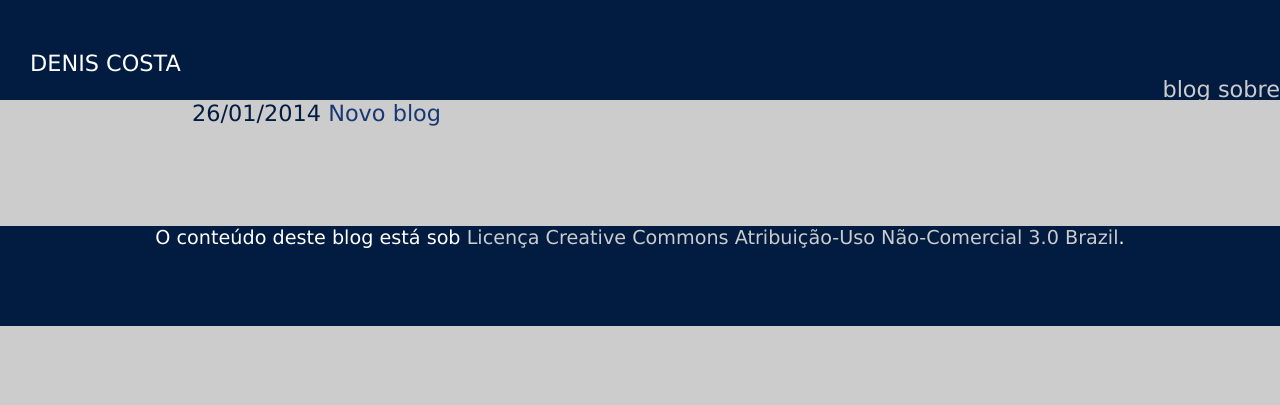
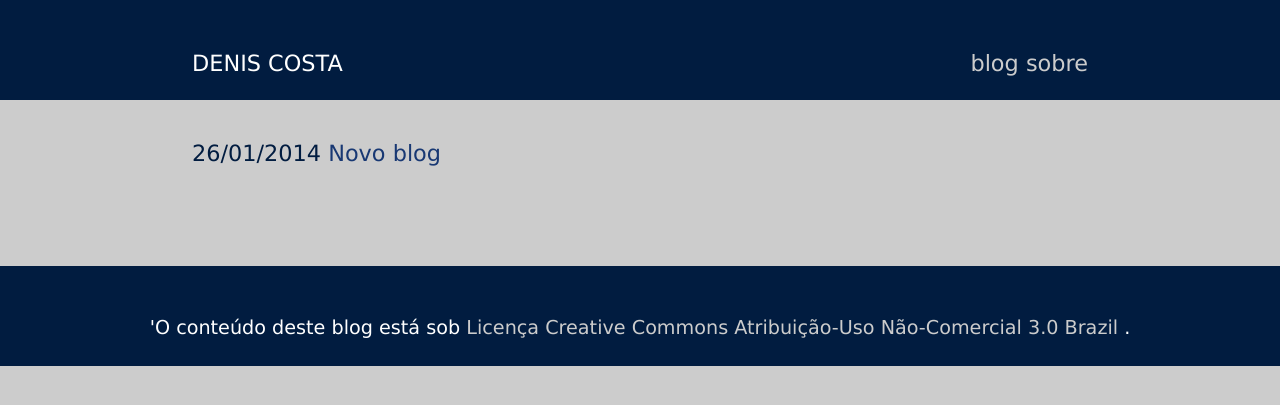
Before and after one commit to deniscostadsc/deniscostadsc.github.io, a Jekyll site: the page built from index.html, in a window 1280 px wide. Shown: the top 405 px of the page. Built offline with Jekyll 4.4.1, drawn with Linux system fonts in a browser that asks for light colours; Markdown is read by kramdown in place of the engine named in the settings.

Commit message:
Fix de problemas de layout.

```diff
--- a/_layouts/default.html
+++ b/_layouts/default.html
@@ -18,19 +18,26 @@
         </script>
     </head>
     <body>
-        <header class="nav">
-            <div class="top-name">DENIS COSTA</div>
-            <nav class="nav-menu">
-                <a href="/">blog</a>
-                <a href="/sobre.html">sobre</a>
-            </nav>
+        <header class="header">
+            <div class="top">
+                <div class="top-name">DENIS COSTA</div>
+                <nav class="nav-menu">
+                    <a href="/">blog</a>
+                    <a href="/sobre.html">sobre</a>
+                </nav>
+            </div>
         </header>
         <main class="main">
             {{ content }}
         </main>
         <footer class="footer">
-        O conteúdo deste blog está sob <a href="http://creativecommons.org/licenses/by-nc/3.0/br/" title="Licença Creative Commons" rel="license">Licença Creative Commons Atribuição-Uso Não-Comercial 3.0 Brazil</a>.
-
+            <div class="footer-text">
+                'O conteúdo deste blog está sob
+                <a href="http://creativecommons.org/licenses/by-nc/3.0/br/" title="Licença Creative Commons" rel="license">
+                    Licença Creative Commons Atribuição-Uso Não-Comercial 3.0 Brazil
+                </a>
+                .
+            </div'>
         </footer>
     </body>
 </html>
--- a/css/styles.css
+++ b/css/styles.css
@@ -6,6 +6,7 @@ body {
     color: #011C40;
     font: 1.4rem Verdana, Arial, Helvetica, sans-serif;
     background-color: #CCCCCC;
+    text-align: justify;
 }
 
 a {
@@ -19,27 +20,32 @@ main {
     width: 70%;
 }
 
+.header {
+    background-color: #011C40;
+}
+
 .top-name {
     top: 50%;
-    left: 30px;
-    position: relative;
+    position: absolute;
 }
 
-.nav {
+.top {
     color: #FFF;
-    background-color: #011C40;
     height: 100px;
+    position: relative;
+    width: 70%;
+    margin: 0 auto;
 }
 
-.nav a {
+.top a {
     color: #CCCCCC;
     text-decoration: none;
 }
 
 .nav-menu {
-    float: right;
+    right: 0;
     top: 50%;
-    position: relative;
+    position: absolute;
 }
 
 .footer {
@@ -49,9 +55,21 @@ main {
     color: #FFF;
     background-color: #011C40;
     height: 100px;
+    position: relative;
 }
 
 .footer a {
     color: #CCCCCC;
     text-decoration: none;
 }
+
+.footer-text {
+    top: 50%;
+    position: relative;
+    margin: 0 auto;
+}
+
+.posts {
+    margin-top: 40px;
+    margin-bottom: 40px;
+}
--- a/index.html
+++ b/index.html
@@ -6,8 +6,10 @@ meta_keywords: denis, costa, deniscostadsc, python, shell, linux
 ---
 
 {% for post in site.posts %}
-    <article>
-        {{ post.date | date: '%d/%m/%Y' }}
-        <a href="{{ post.url }}" title="Post {{ post.title }}">{{ post.title }}</a>
-    </article>
+    <div class="posts">
+        <section>
+            {{ post.date | date: '%d/%m/%Y' }}
+            <a href="{{ post.url }}" title="Post {{ post.title }}">{{ post.title }}</a>
+        </section>
+    </div>
 {% endfor %}
```
